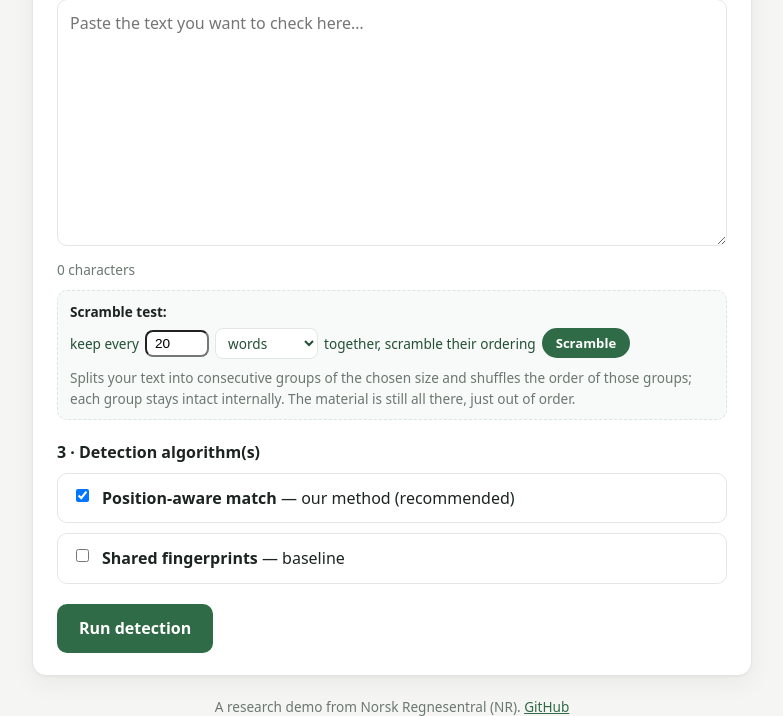
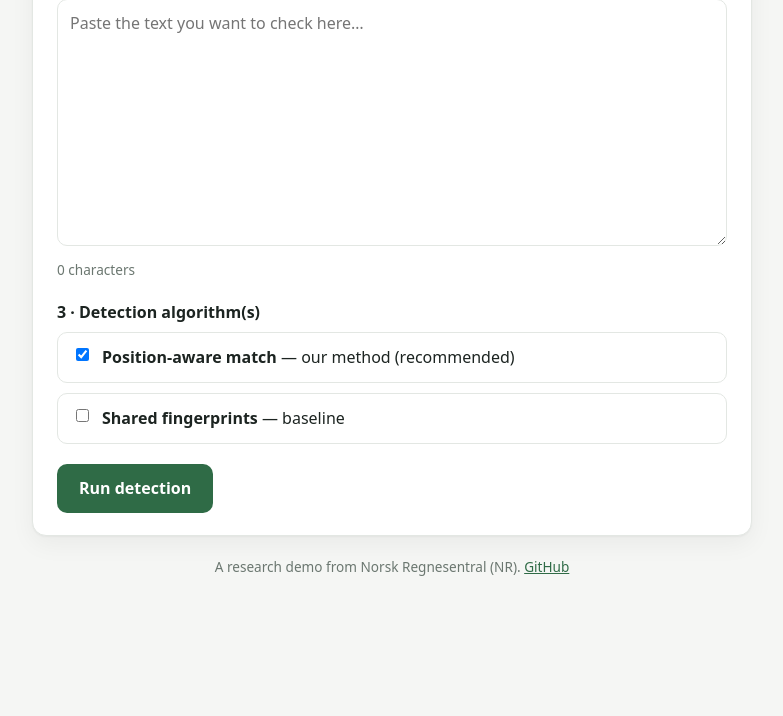
Before and after one commit to NorskRegnesentral/FindMyText, a Flask app: page / in a window 1280 px wide. Shown: the part 684-1400 px from the top of the page, without its empty margins (248-1031 px from the left). After the commit the page ends 1260 px from the top, so only its background shows below. Run offline with Flask 3, Linux system fonts and the light colour scheme.

Commit message:
web: hide scramble test from UI (keep implementation)

```diff
--- a/web/corpussearch/static/js/app.js
+++ b/web/corpussearch/static/js/app.js
@@ -32,7 +32,6 @@ document.addEventListener("DOMContentLoaded", () => {
     setupPassword();
     setupCaptcha();
     setupCharCount();
-    setupShuffle();
     document.getElementById("detect-form").addEventListener("submit", onSubmit);
     document.getElementById("hl-btn").addEventListener("click", onHighlight);
 });
--- a/web/corpussearch/templates/index.html
+++ b/web/corpussearch/templates/index.html
@@ -55,25 +55,6 @@
                 <textarea id="text" name="text" rows="9"
                     placeholder="Paste the text you want to check here…"></textarea>
                 <p class="hint"><span id="char-count">0</span> characters</p>
-                <div class="shuffle-row" id="shuffle-row">
-                    <span class="shuffle-label">Scramble test:</span>
-                    <span class="shuffle-controls">
-                        keep every
-                        <input type="number" id="shuffle-size" class="shuffle-size" min="1" max="200" value="20" />
-                        <select id="shuffle-mode" class="shuffle-mode">
-                            <option value="word_blocks" selected>words</option>
-                            <option value="sentence_blocks">sentences</option>
-                        </select>
-                        together, scramble their ordering
-                        <button type="button" id="shuffle-btn" class="btn small">Scramble</button>
-                        <button type="button" id="shuffle-undo" class="btn small ghost hidden">Undo</button>
-                    </span>
-                    <p class="hint shuffle-hint">
-                        Splits your text into consecutive groups of the chosen size and
-                        shuffles the order of those groups; each group stays intact
-                        internally. The material is still all there, just out of order.
-                    </p>
-                </div>
             </div>
 
             <div class="field">
```
